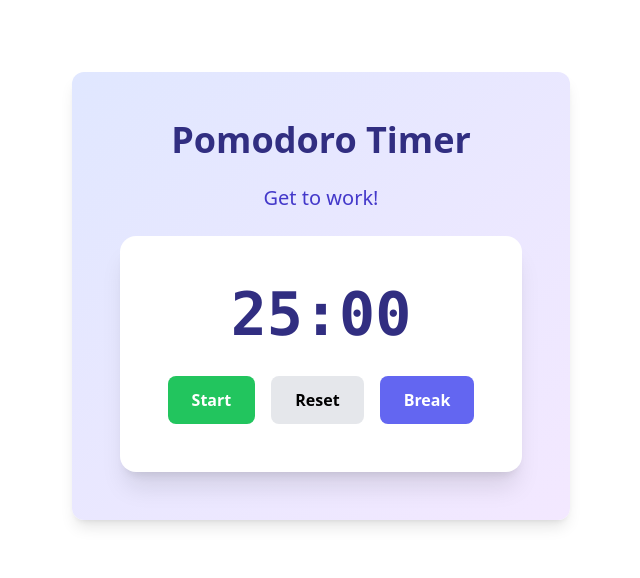
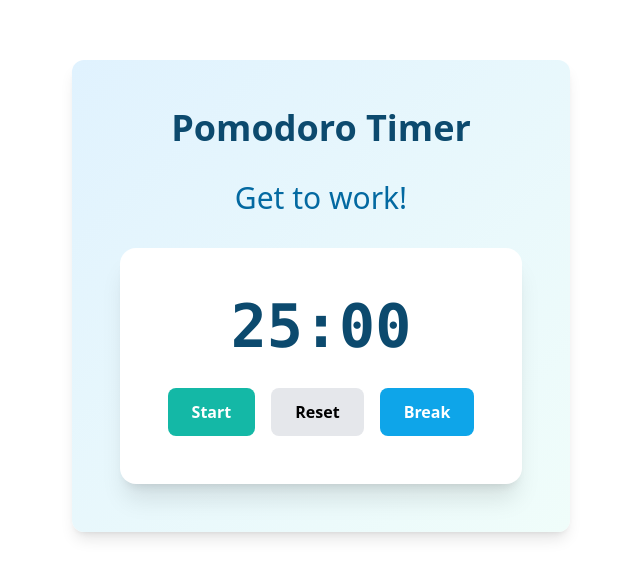
Before and after one commit to elloimbrandon/pomodoro-timer, a Vue app: page / in a window 1280 px wide. Shown: the part 104-682 px from the top of the page, without its empty margins (319-959 px from the left). Built offline with nearby package versions, Linux system fonts and the light colour scheme.

Commit message:
changed color scheme

```diff
--- a/src/components/Timer.vue
+++ b/src/components/Timer.vue
@@ -1,6 +1,6 @@
 <template>
     <div class="flex flex-col items-center space-y-8 p-8 md:p-12 bg-white rounded-2xl shadow-xl w-full">
-        <span class="time-value text-6xl font-mono font-bold text-indigo-900">
+        <span class="time-value text-6xl font-mono font-bold text-sky-900">
             {{ formattedTime }}
         </span>
         <div class="controls flex gap-4">
@@ -8,8 +8,8 @@
                 @click="handleStartPause"
                 class="px-2 py-1 md:px-6 md:py-3 rounded-lg font-semibold transition-all"
                 :class="activeStore.isRunning
-                    ? 'bg-red-500 hover:bg-red-600 text-white'
-                    : 'bg-green-500 hover:bg-green-600 text-white'"
+                    ? 'bg-rose-500 hover:bg-rose-600 text-white'
+                    : 'bg-teal-500 hover:bg-teal-600 text-white'"
             >
                 {{ activeStore.isRunning ? 'Pause' : 'Start' }}
             </button>
@@ -21,7 +21,7 @@
             </button>
             <button
                 @click="handleModeSwitch"
-                class="px-2 py-1 md:px-6 md:py-3 bg-indigo-500 hover:bg-indigo-600 text-white rounded-lg font-semibold transition-all"
+                class="px-2 py-1 md:px-6 md:py-3 bg-sky-500 hover:bg-sky-600 text-white rounded-lg font-semibold transition-all"
             >
                 {{ isPomoStore ? 'Break' : 'Work' }}
             </button>
--- a/src/views/HomeView.vue
+++ b/src/views/HomeView.vue
@@ -1,8 +1,8 @@
 <template>
   <main class="antialiased w-full h-screen md:w-[800px] md:mx-auto flex items-center justify-center">
-    <section class="flex flex-col items-center justify-center space-y-6 bg-gradient-to-br mx-6 p-12 from-indigo-100 to-purple-100 rounded-xl shadow-lg ">
-      <h1 class="text-3xl md:text-4xl font-bold text-indigo-900">Pomodoro Timer</h1>
-      <h2 class="text-xl text-indigo-700 font-medium">{{ store.title }}</h2>
+    <section class="flex flex-col items-center justify-center space-y-8 bg-gradient-to-br mx-6 p-12 from-sky-100 to-teal-50 rounded-xl shadow-lg">
+      <h1 class="text-3xl md:text-4xl font-bold text-sky-900">Pomodoro Timer</h1>
+      <h2 class="text-2xl md:text-3xl text-sky-700 font-medium">{{ store.title }}</h2>
       <Timer @store-change="handleStoreChange"/>
     </section>
   </main>
```
